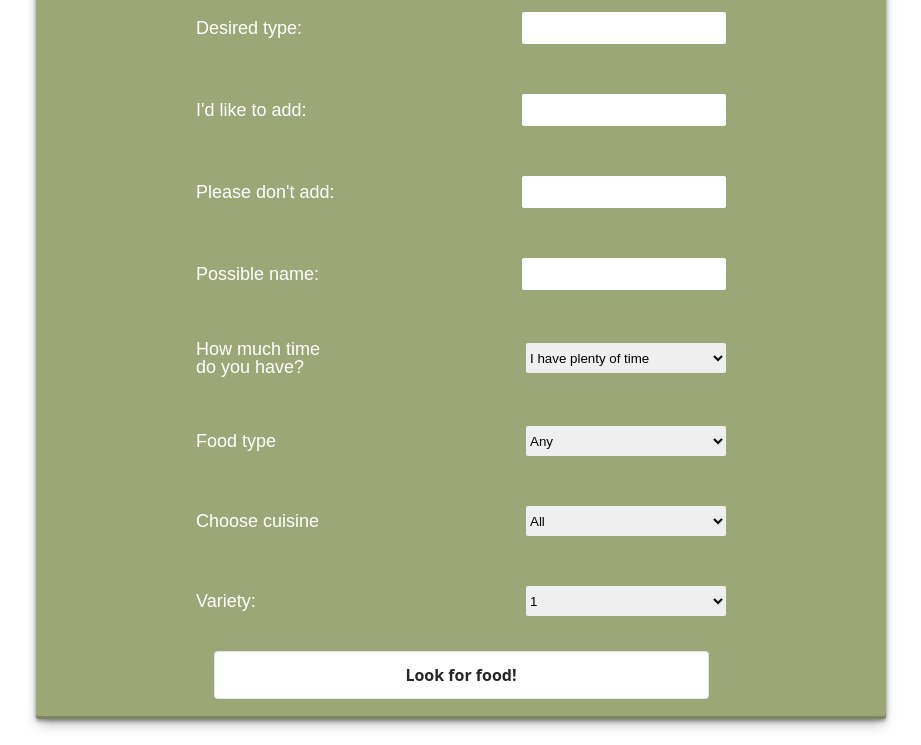
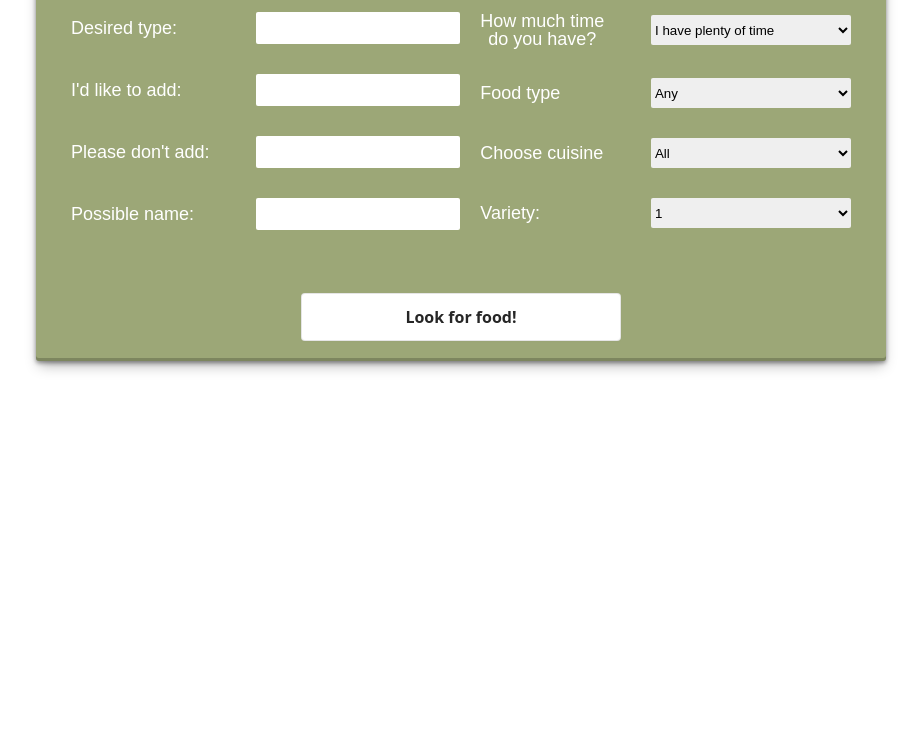
Before and after one commit to GeorgeGarry/Hackathon_recipe_generator, a website with bundled scripts: page index.html in a window 1280 px wide. Shown: the part 93-838 px from the top of the page, without its empty margins (179-1100 px from the left). After the commit the page ends 800 px from the top, so only its background shows below. Built offline with nearby package versions, Linux system fonts and the light colour scheme.

Commit message:
Add files via upload
changed style of #form and added 2 divs to it

```diff
--- a/index.html
+++ b/index.html
@@ -1,11 +1,11 @@
 <!DOCTYPE html>
 <html lang="en">
   <head>
-    <meta charset="UTF-8">
-    <meta http-equiv="X-UA-Compatible" content="IE=edge">
-    <meta name="viewport" content="width=device-width, initial-scale=1.0">
+    <meta charset="UTF-8" />
+    <meta http-equiv="X-UA-Compatible" content="IE=edge" />
+    <meta name="viewport" content="width=device-width, initial-scale=1.0" />
     <script src="https://cdn.jsdelivr.net/npm/axios/dist/axios.min.js"></script>
-    <link rel="stylesheet" href="style.css">
+    <link rel="stylesheet" href="style.css" />
     <!-- <link href="https://cdn.jsdelivr.net/npm/bootstrap@5.3.0/dist/css/bootstrap.min.css" rel="stylesheet" integrity="sha384-9ndCyUaIbzAi2FUVXJi0CjmCapSmO7SnpJef0486qhLnuZ2cdeRhO02iuK6FUUVM" crossorigin="anonymous"> -->
     <!-- <link rel="stylesheet" href="https://unpkg.com/tachyons@4.12.0/css/tachyons.min.css"/> -->
     <!-- <link rel="stylesheet" href="https://stackpath.bootstrapcdn.com/bootstrap/4.5.2/css/bootstrap.min.css"> -->
@@ -13,28 +13,31 @@
     <title>Document</title>
   </head>
   <body>
-
-    <div class="container" >
+    <div class="container">
       <h1 class="title">Generate your recipe</h1>
       <form action="" id="form">
+        <div class="forms">
           <div class="form-group">
             <label for="">Desired type:</label>
-                    <input type="text" id="food_query">
+            <input type="text" id="food_query" />
           </div>
           <div class="form-group">
             <label for="">I'd like to add:</label>
-                    <input type="text" id="likes">
+            <input type="text" id="likes" />
           </div>
           <div class="form-group">
             <label for="">Please don't add:</label>
-                    <input type="text" id="dislikes">
+            <input type="text" id="dislikes" />
           </div>
           <div class="form-group">
             <label for="">Possible name:</label>
-                    <input type="text" id="dish_title">
+            <input type="text" id="dish_title" />
           </div>
           <div class="form-group">
-                <label for="">How much time<br/> do you have?</label>
+            <label for=""
+              >How much time<br />
+              do you have?</label
+            >
             <select name="time_cooking" id="time_cooking">
               <option value="99999">I have plenty of time</option>
               <option value="10">10 minutes</option>
@@ -70,7 +73,8 @@
               <option value="snack">Snack</option>
               <option value="soup">Soup</option>
               <option value="spread">Spread</option>
-                        <option value="starter">Starter</option><option value="marinade">Marinade</option>
+              <option value="starter">Starter</option>
+              <option value="marinade">Marinade</option>
             </select>
           </div>
           <div class="form-group">
@@ -104,16 +108,15 @@
               <option value="5">5</option>
             </select>
           </div>
-                <input class="button-6" type="submit" value="Look for food!">
+        </div>
+        <div class="btn-div">
+          <input class="button-6" type="submit" value="Look for food!" />
+        </div>
       </form>
     </div>
-    <div class="result" id="res_container">
-
-    </div>
+    <div class="result" id="res_container"></div>
     <!-- <button>Add to favorites</button> -->
-<img src="" alt="" id="test_img">
+    <img src="" alt="" id="test_img" />
     <script src="script.js"></script>
-
-
   </body>
 </html>
--- a/style.css
+++ b/style.css
@@ -331,12 +331,24 @@ select {
     width: 400px;
   }
 
+  .forms {
+    height: 276px;
+    display: flex;
+    flex-wrap: wrap;
+    flex-direction: column;
+}
+
   #form{
-    width: 550px;
+    width: 800px;
+    text-align: center;
   }
 
   .form-group{
     font-size: 18px;
+  }
+
+  .button-6{
+    width: 40%;
   }
 
   .form-group input,.form-group select {
@@ -356,6 +368,6 @@ select {
     }
 
     #form{
-    width: 650px;
+    width: 850px;
   }
 }
```
Lines whose indentation alone changed are shown as unchanged.
